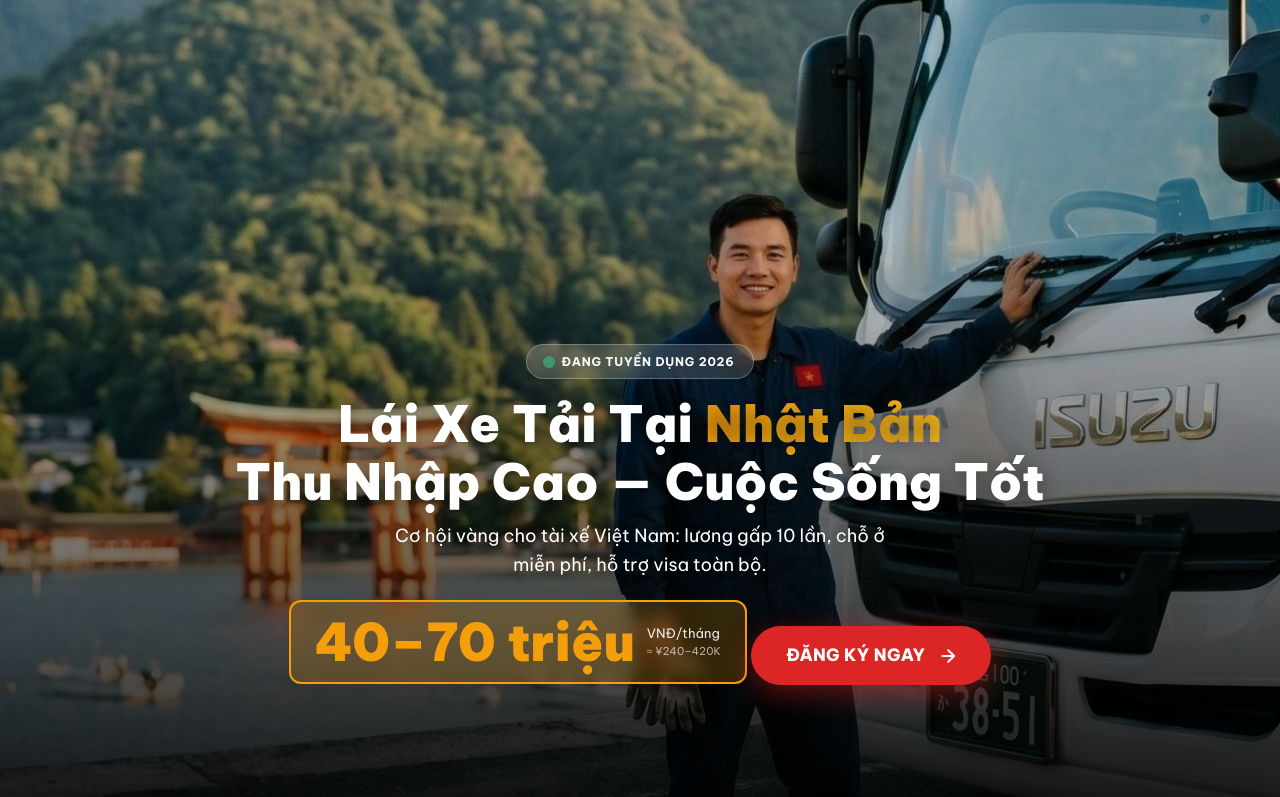
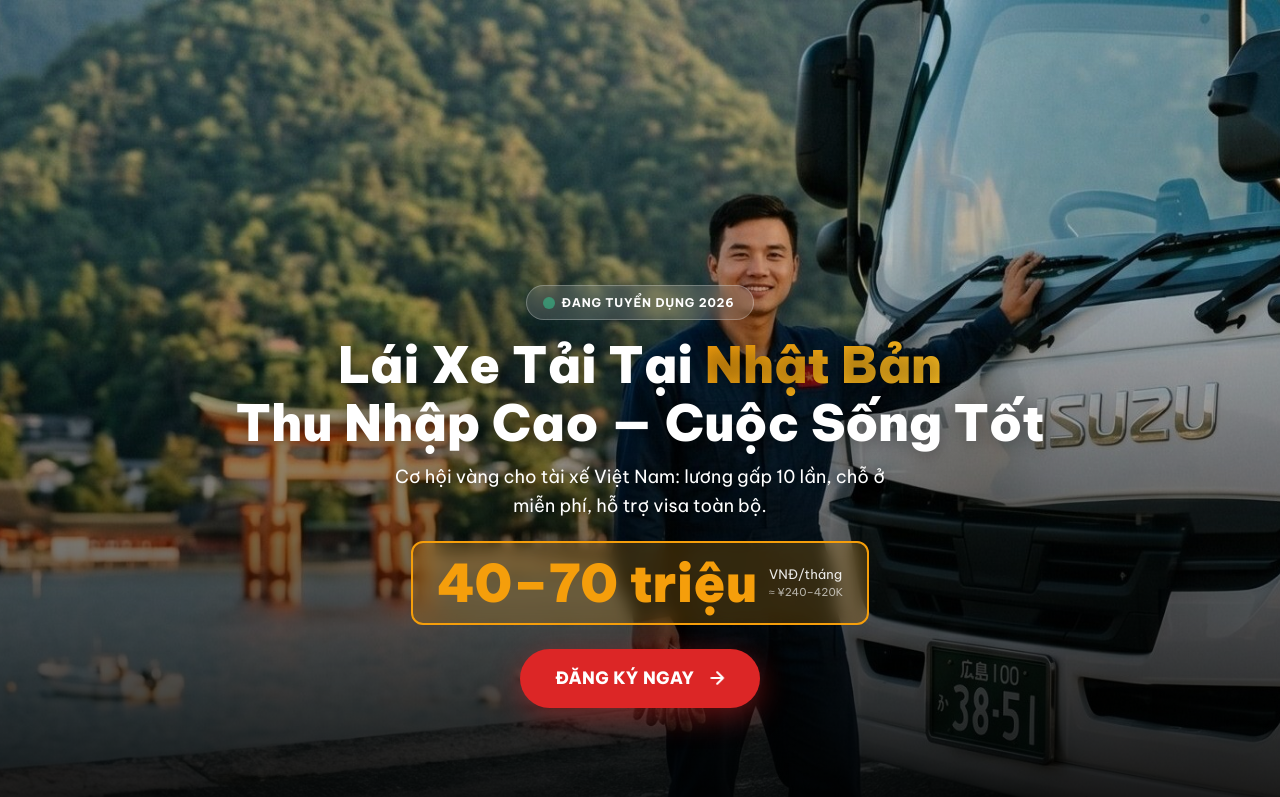
Before and after one commit to thanhson-98/kindvija, a plain HTML site: page index.html in a window 1280 px wide. Shown: the top 797 px of the page. Drawn offline with Linux system fonts and the light colour scheme.

Commit message:
Fix hero PC: nút Đăng ký ngay xuống dưới ô lương.
Co-authored-by: Cursor <cursoragent@cursor.com>

```diff
--- a/index.html
+++ b/index.html
@@ -269,6 +269,15 @@ body { font-family: var(--font); color: var(--dark); background: var(--white); l
 
 .hero-cta:hover { transform: translateY(-2px); box-shadow: 0 12px 40px rgba(220,38,38,0.55); }
 .hero-cta svg { width: 20px; height: 20px; animation: bounce-right 1.5s infinite; }
+
+@media (min-width: 769px) {
+  .hero-salary {
+    display: flex;
+    width: fit-content;
+    margin-left: auto;
+    margin-right: auto;
+  }
+}
 
 @keyframes bounce-right {
   0%, 100% { transform: translateX(0); }
```
